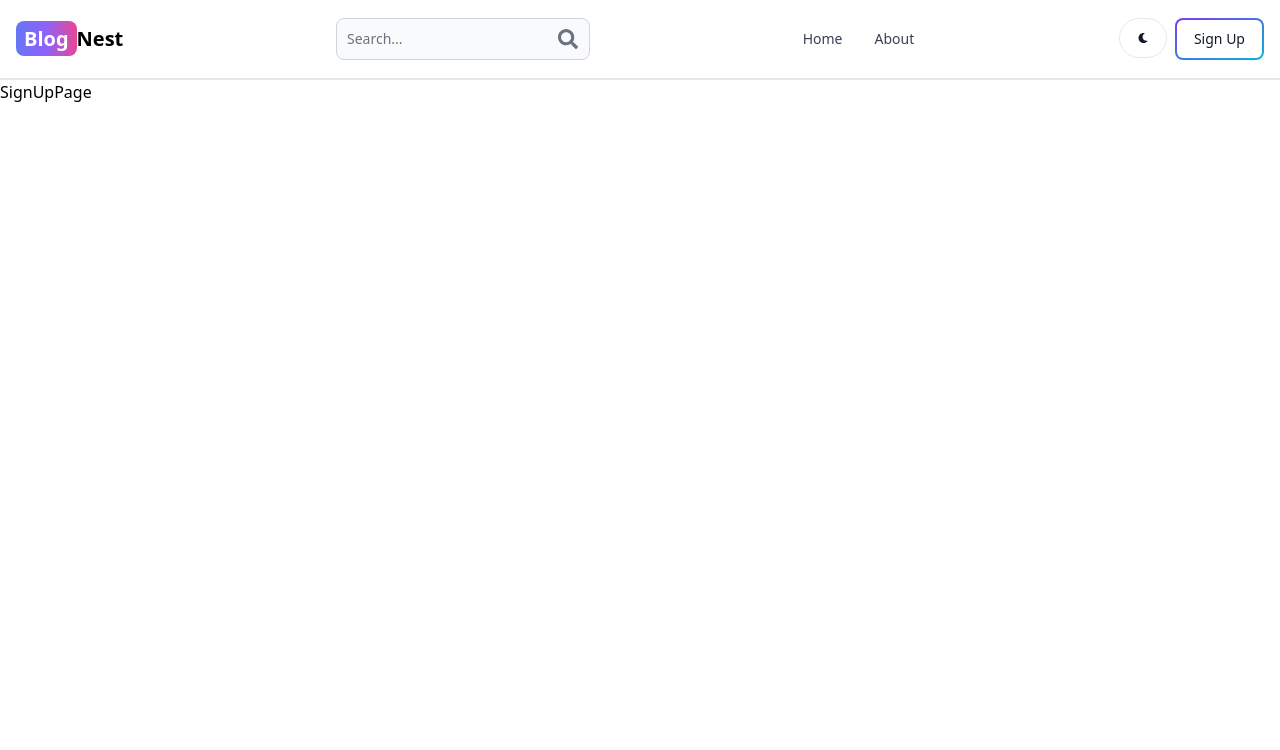
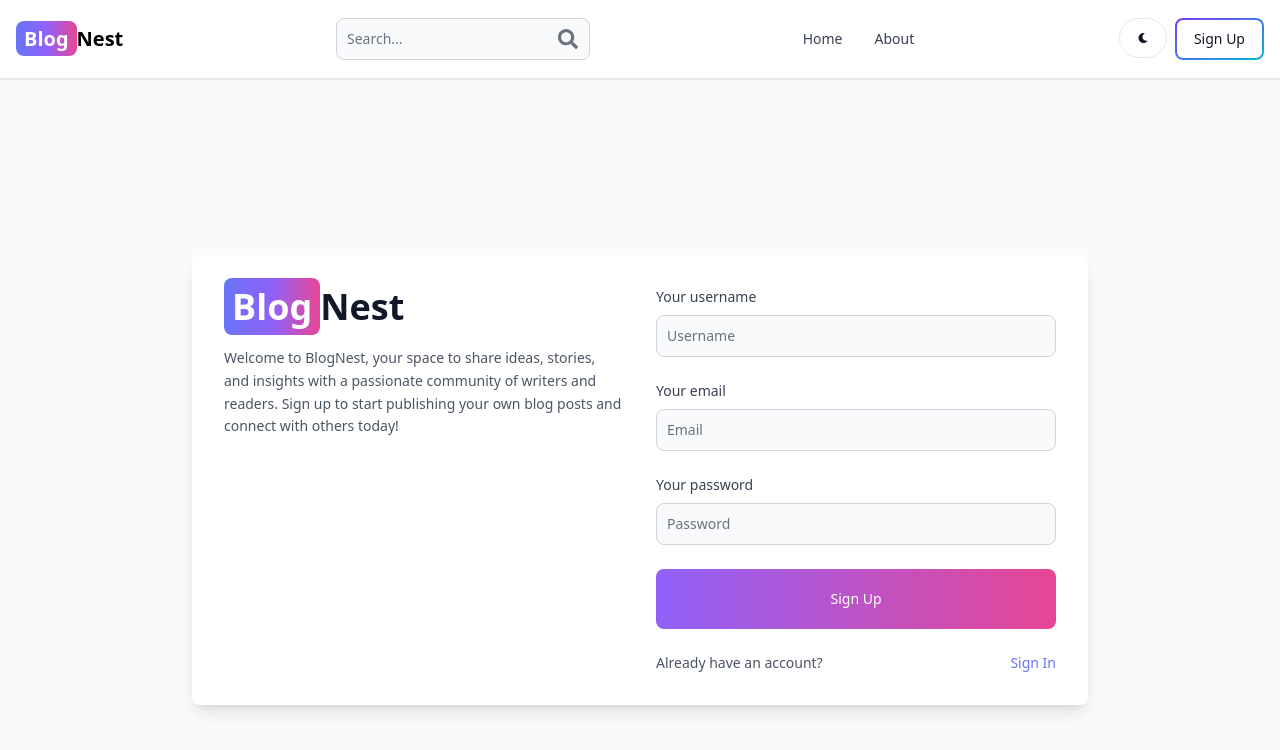
Before and after one commit to lahiruanushka/mern-blog, a React (Vite) app in the folder frontend/: page /sign-up in a window 1280 px wide. Shown: the top 750 px of the page. Built offline with nearby package versions, Linux system fonts and the light colour scheme.

Commit message:
feat: design signup page and implement signup functionality

```diff
--- a/frontend/src/pages/SignUpPage.jsx
+++ b/frontend/src/pages/SignUpPage.jsx
@@ -1,7 +1,157 @@
+import { Alert, Button, Label, Spinner, TextInput } from "flowbite-react";
+import { useState } from "react";
+import { Link, useNavigate } from "react-router-dom";
+import { HiInformationCircle } from "react-icons/hi";
+
 const SignUpPage = () => {
+  const [formData, setFormData] = useState({});
+  const [errors, setErros] = useState(null);
+  const [loading, setLoading] = useState(false);
+
+  const navigate = useNavigate();
+
+  const handleChange = (e) => {
+    setFormData({ ...formData, [e.target.id]: e.target.value.trim() });
+  };
+
+  const handleSubmit = async (e) => {
+    e.preventDefault();
+
+    if (!formData.username || !formData.email || !formData.password) {
+      return setErros("Please fill out all fields");
+    }
+
+    try {
+      setLoading(true);
+      setErros(null);
+      const res = await fetch("/api/auth/signup", {
+        method: "POST",
+        headers: { "Content-Type": "application/json" },
+        body: JSON.stringify(formData),
+      });
+
+      const data = await res.json();
+
+      if (!data.sucess) {
+        return setErros(data.message);
+      } else {
+        navigate("/sign-in");
+      }
+    } catch (error) {
+      console.log(error);
+    } finally {
+      setLoading(false);
+    }
+  };
+
   return (
-    <div>SignUpPage</div>
-  )
-}
+    <div className="min-h-screen flex items-center justify-center bg-gray-50 dark:bg-gray-900">
+      <div className="bg-white dark:bg-gray-800 shadow-lg rounded-lg p-8 max-w-4xl w-full mx-auto md:flex md:space-x-8">
+        {/* Left section */}
+        <div className="flex-1 mb-8 md:mb-0">
+          <Link
+            to="/"
+            className="text-4xl font-extrabold text-gray-900 dark:text-white"
+          >
+            <span className="px-2 py-1 bg-gradient-to-r from-indigo-500 via-purple-500 to-pink-500 rounded-lg text-white">
+              Blog
+            </span>
+            Nest
+          </Link>
+          <p className="mt-5 text-gray-600 dark:text-gray-400 text-sm leading-relaxed">
+            Welcome to BlogNest, your space to share ideas, stories, and
+            insights with a passionate community of writers and readers. Sign up
+            to start publishing your own blog posts and connect with others
+            today!
+          </p>
+        </div>
 
-export default SignUpPage
+        {/* Right section */}
+        <div className="flex-1">
+          <form className="space-y-6" onSubmit={handleSubmit}>
+            <div>
+              <Label
+                htmlFor="username"
+                className="block mb-2 text-sm font-medium text-gray-700 dark:text-gray-300"
+              >
+                Your username
+              </Label>
+              <TextInput
+                type="text"
+                placeholder="Username"
+                id="username"
+                required
+                className="w-full rounded-lg border-gray-300 dark:bg-gray-700 dark:border-gray-600 dark:text-white focus:border-indigo-500 focus:ring-indigo-500"
+                onChange={handleChange}
+              />
+            </div>
+            <div>
+              <Label
+                htmlFor="email"
+                className="block mb-2 text-sm font-medium text-gray-700 dark:text-gray-300"
+              >
+                Your email
+              </Label>
+              <TextInput
+                type="email"
+                placeholder="Email"
+                id="email"
+                required
+                className="w-full rounded-lg border-gray-300 dark:bg-gray-700 dark:border-gray-600 dark:text-white focus:border-indigo-500 focus:ring-indigo-500"
+                onChange={handleChange}
+              />
+            </div>
+            <div>
+              <Label
+                htmlFor="password"
+                className="block mb-2 text-sm font-medium text-gray-700 dark:text-gray-300"
+              >
+                Your password
+              </Label>
+              <TextInput
+                type="password"
+                placeholder="Password"
+                id="password"
+                required
+                className="w-full rounded-lg border-gray-300 dark:bg-gray-700 dark:border-gray-600 dark:text-white focus:border-indigo-500 focus:ring-indigo-500"
+                onChange={handleChange}
+              />
+            </div>
+            <Button
+              gradientDuoTone="purpleToPink"
+              type="submit"
+              className="w-full py-3"
+              disabled={loading}
+            >
+              {loading ? (
+                <>
+                  <Spinner size="sm" className="mr-2" />{" "}
+                  <span>Please wait...</span>
+                </>
+              ) : (
+                "Sign Up"
+              )}
+            </Button>
+          </form>
+          <div className="flex justify-between mt-6 text-sm">
+            <span className="text-gray-600 dark:text-gray-400">
+              Already have an account?
+            </span>
+            <Link to="/sign-in" className="text-indigo-500 hover:underline">
+              Sign In
+            </Link>
+          </div>
+
+          {/* Error Message */}
+          {errors && (
+            <Alert color="failure" icon={HiInformationCircle} className="mt-4">
+              <span>{errors}</span>
+            </Alert>
+          )}
+        </div>
+      </div>
+    </div>
+  );
+};
+
+export default SignUpPage;
```
